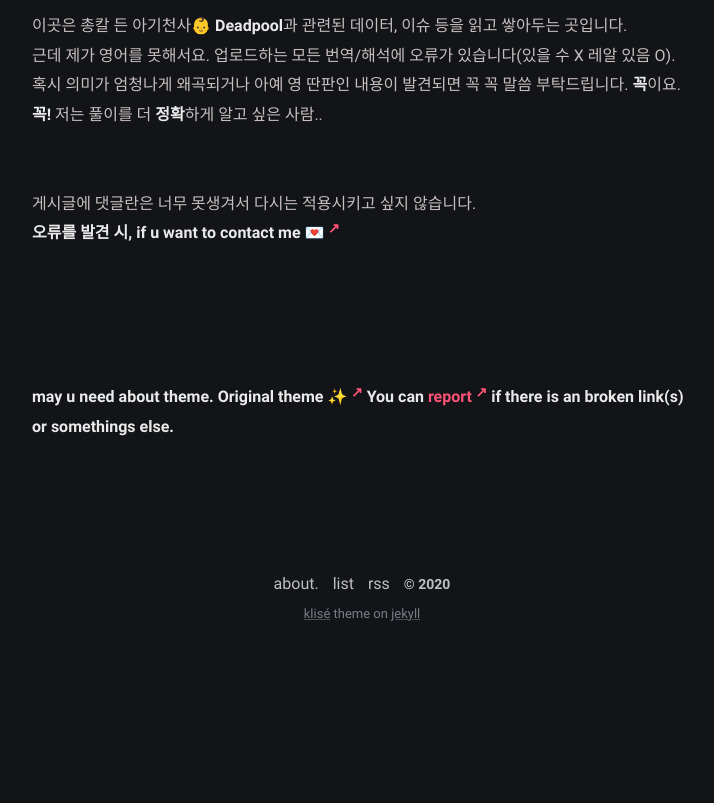
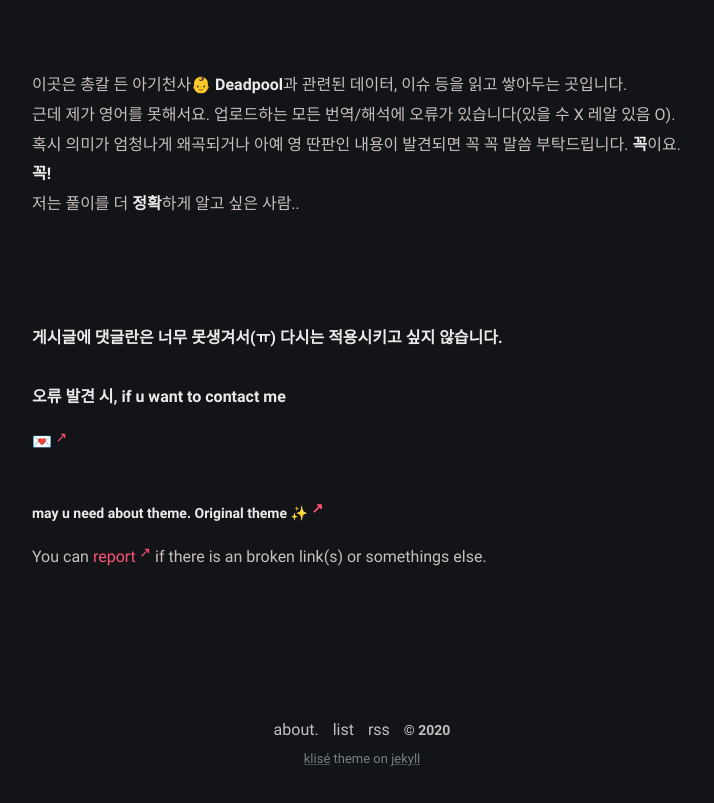
Before and after one commit to iwdstry/yeieje, a Jekyll site: the page built from about.md, in a window 1280 px wide, cut to the strip 440-1243 px from the top of the page. Shown: the whole strip, without its empty margins (278-992 px from the left). Built offline with Jekyll 4.4.1, drawn with Linux system fonts in a browser that asks for light colours; before the commit the page ends 1098 px from its top, so only the background shows below that.

Commit message:
Update about.md

```diff
--- a/about.md
+++ b/about.md
@@ -9,14 +9,18 @@ comments: false
 <center>
   <img src="https://user-images.githubusercontent.com/74714697/100357357-e9df6b80-3037-11eb-9cdb-fd243f2cb191.png" width="150px" height="150px">
 </center>
-
+<br/>
+<br/>
 이곳은 총칼 든 아기천사👶 **Deadpool**과 관련된 데이터, 이슈 등을 읽고 쌓아두는 곳입니다. <br/>
-근데 제가 영어를 못해서요. 업로드하는 모든 번역/해석에 오류가 있습니다(있을 수 X 레알 있음 O). 혹시 의미가 엄청나게 왜곡되거나 아예 영 딴판인 내용이 발견되면 꼭 꼭 말씀 부탁드립니다. **꼭**이요. **꼭!** 저는 풀이를 더 **정확**하게 알고 싶은 사람..
+근데 제가 영어를 못해서요. 업로드하는 모든 번역/해석에 오류가 있습니다(있을 수 X 레알 있음 O). <br/>
+혹시 의미가 엄청나게 왜곡되거나 아예 영 딴판인 내용이 발견되면 꼭 꼭 말씀 부탁드립니다. **꼭**이요. **꼭!** <br/>
+저는 풀이를 더 **정확**하게 알고 싶은 사람..
 <br/>
 <br/>
 <br/>
-게시글에 댓글란은 너무 못생겨서 다시는 적용시키고 싶지 않습니다.<br/>
-**오류를 발견 시, if u want to contact me [💌](https://twitter.com/yeieje2){: target="_blank"}**
-
-<br/><br/>
-##### **may u need about theme. Original theme [✨](https://github.com/piharpi/jekyll-klise){: target="_blank"}** You can [report](http://github.com/piharpi/jekyll-klise/issues/new){: target="_blank"} if there is an broken link(s) or somethings else.
+##### 게시글에 댓글란은 너무 못생겨서(ㅠ) 다시는 적용시키고 싶지 않습니다.<br/>
+##### **오류 발견 시, if u want to contact me**
+[💌](https://twitter.com/yeieje2){: target="_blank"}
+<br/>
+###### **may u need about theme. Original theme [✨](https://github.com/piharpi/jekyll-klise){: target="_blank"}**
+You can [report](http://github.com/piharpi/jekyll-klise/issues/new){: target="_blank"} if there is an broken link(s) or somethings else.
```
